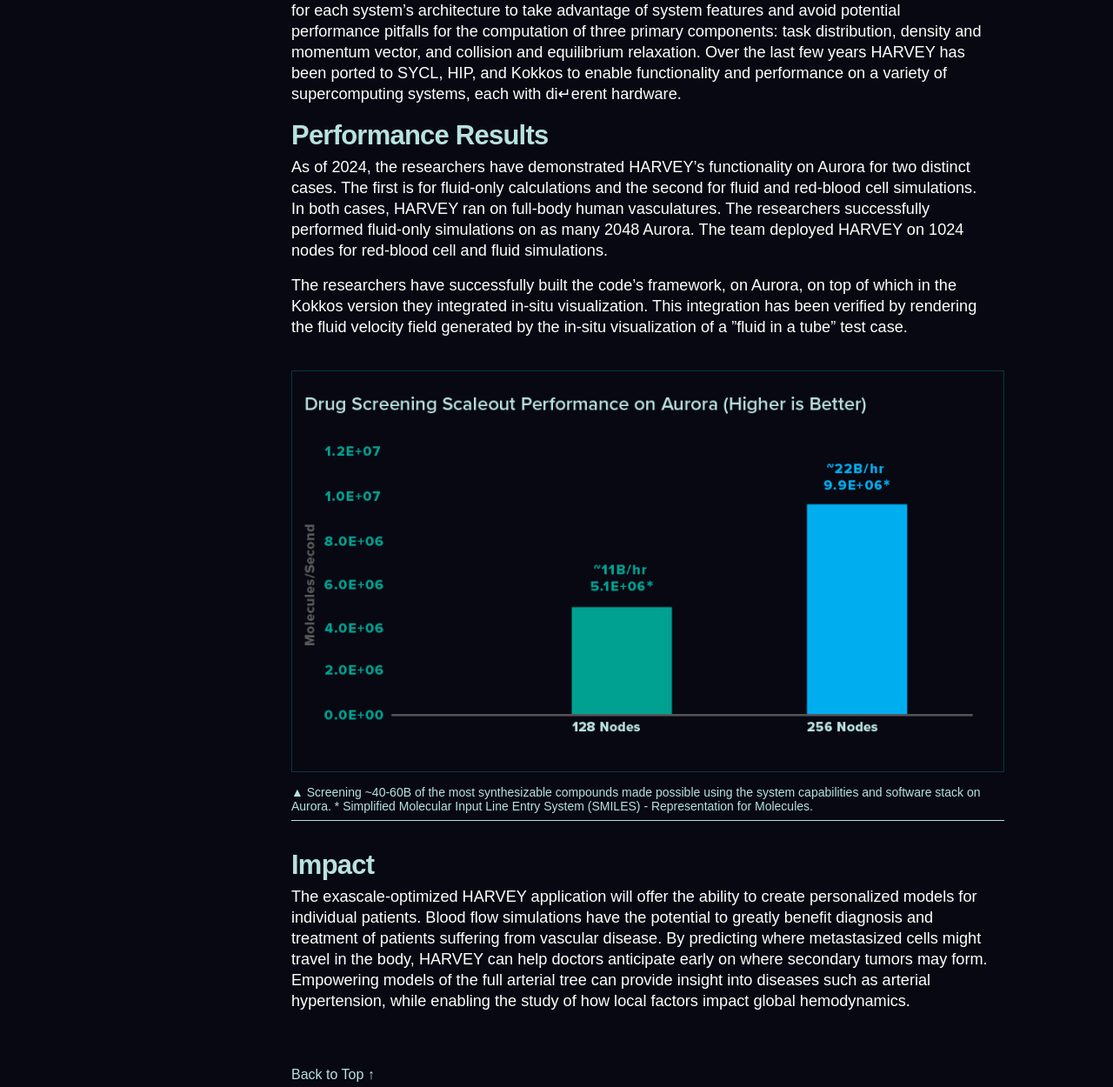
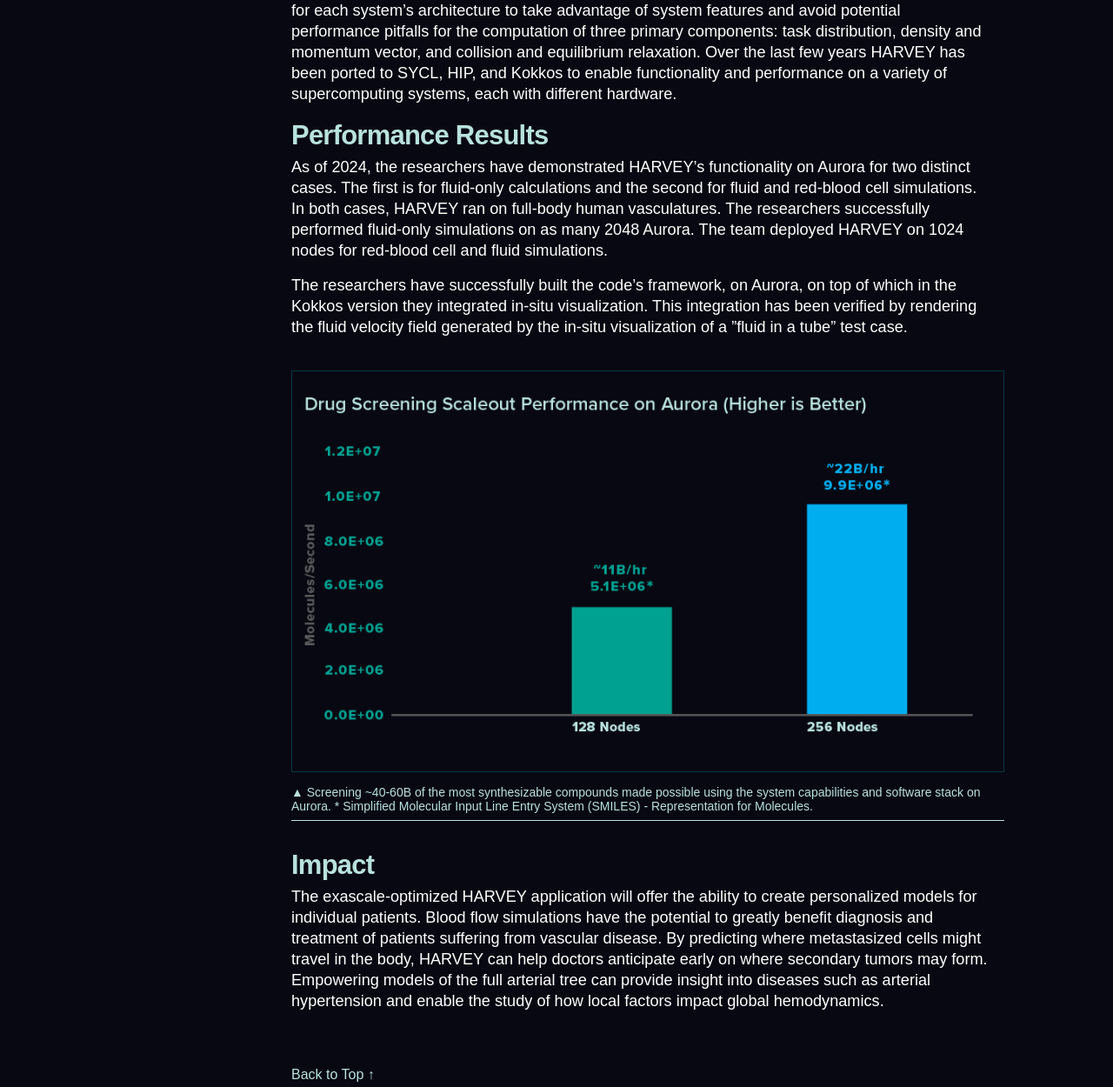
Before and after one commit to argonne-lcf/AR2024, a Jekyll site: the page built from _performancehighlights/harvey.md, in a window 1280 px wide. Shown: the part 1842-3092 px from the top of the page at 87% size. Built offline with Jekyll 4.4.1, drawn with Linux system fonts in a browser that asks for light colours; some web fonts are replaced; some of the changed text lies outside the part shown.

Commit message:
Update harvey.md
typos

```diff
--- a/_performancehighlights/harvey.md
+++ b/_performancehighlights/harvey.md
@@ -23,11 +23,11 @@ image: 'harvey_showstopper_06.png'
 ## Challenge
 
 One in four deaths in the United States is due to cancer, and metastasis is responsible for more than 90 percent of these deaths. The metastatic patterns of circulating tumor cells (CTCs) are strongly influenced by both a favorable microenvironment and mechanical factors such as blood flow.
-Advancing the use of data science to drive in-situ analysis of extreme-scale fluid-structure- interaction (FSI) simulations, this work aims to leverage the ALCF’s exascale Aurora system to model and analyze the movement of CTCs through the complex geometry of the human vasculature and thereby lay the groundwork for a predictive model of cancer metastasis. Simulating the rare cells, nearby red blood cells, and underlying fluid of the arterial network presents not only a computationally challenging simulation but a large data problem for posterior analysis. Scalable and in-situ analysis of massively parallel FSI models, including cellular-level flow, will be critical for enabling new scientific insights into the mechanisms driving cancer progression.
+Advancing the use of data science to drive in-situ analysis of extreme-scale fluid-structure-interaction (FSI) simulations, this work aims to leverage the ALCF’s exascale Aurora system to model and analyze the movement of CTCs through the complex geometry of the human vasculature and thereby lay the groundwork for a predictive model of cancer metastasis. Simulating the rare cells, nearby red blood cells, and underlying fluid of the arterial network presents not only a computationally challenging simulation but a large data problem for posterior analysis. Scalable and in-situ analysis of massively parallel FSI models, including cellular-level flow, will be critical for enabling new scientific insights into the mechanisms driving cancer progression.
 
 HARVEY is based on the lattice Boltzmann method (LBM) for fluid dynamics. Advantages of LBM over other numerical solvers of the Navier-Stokes equations include its amenability to parallelization due to its underlying stencil structure and the local availability of physical quantities, eliminating the need for global communication among processors required of Poisson solvers.
 
-HARVEY adopts for execution on GPUs the MPI+X parallelization model, where X was originally OpenMP for CPUs and CUDA. The code has easily separable kernels that are optimized uniquely for each system’s architecture to take advantage of system features and avoid potential performance pitfalls for the computation of three primary components: task distribution, density and momentum vector, and collision and equilibrium relaxation. Over the last few years HARVEY has been ported to SYCL, HIP, and Kokkos to enable functionality and performance on a variety of supercomputing systems, each with di↵erent hardware.
+HARVEY adopts for execution on GPUs the MPI+X parallelization model, where X was originally OpenMP for CPUs and CUDA. The code has easily separable kernels that are optimized uniquely for each system’s architecture to take advantage of system features and avoid potential performance pitfalls for the computation of three primary components: task distribution, density and momentum vector, and collision and equilibrium relaxation. Over the last few years HARVEY has been ported to SYCL, HIP, and Kokkos to enable functionality and performance on a variety of supercomputing systems, each with different hardware.
 
 
 
@@ -43,4 +43,4 @@ The researchers have successfully built the code’s framework, on Aurora, on to
 %}
 
 ## Impact
-The exascale-optimized HARVEY application will offer the ability to create personalized models for individual patients. Blood flow simulations have the potential to greatly benefit diagnosis and treatment of patients suffering from vascular disease. By predicting where metastasized cells might travel in the body, HARVEY can help doctors anticipate early on where secondary tumors may form. Empowering models of the full arterial tree can provide insight into diseases such as arterial hypertension, while enabling the study of how local factors impact global hemodynamics.
+The exascale-optimized HARVEY application will offer the ability to create personalized models for individual patients. Blood flow simulations have the potential to greatly benefit diagnosis and treatment of patients suffering from vascular disease. By predicting where metastasized cells might travel in the body, HARVEY can help doctors anticipate early on where secondary tumors may form. Empowering models of the full arterial tree can provide insight into diseases such as arterial hypertension and enable the study of how local factors impact global hemodynamics.
```
